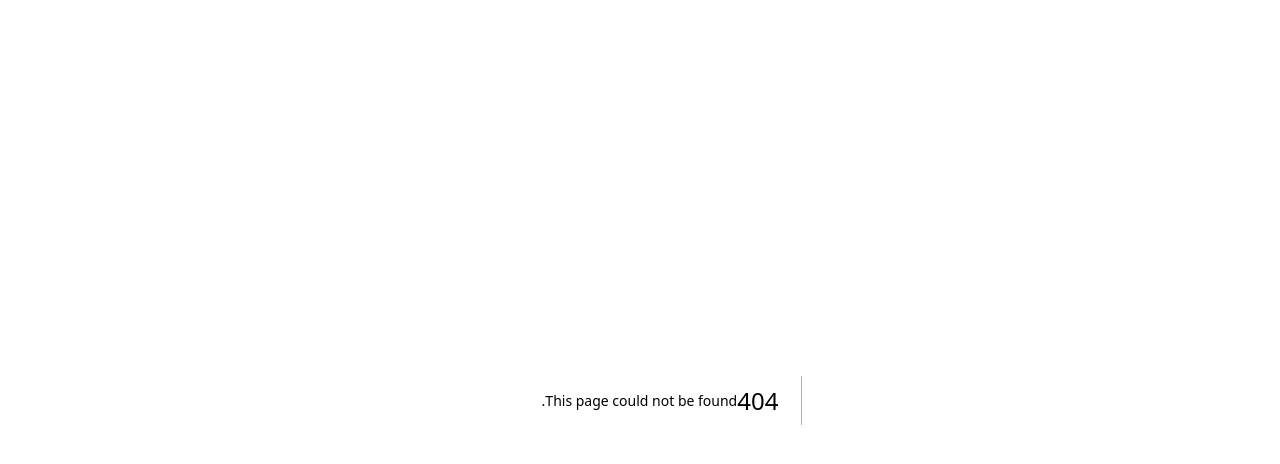
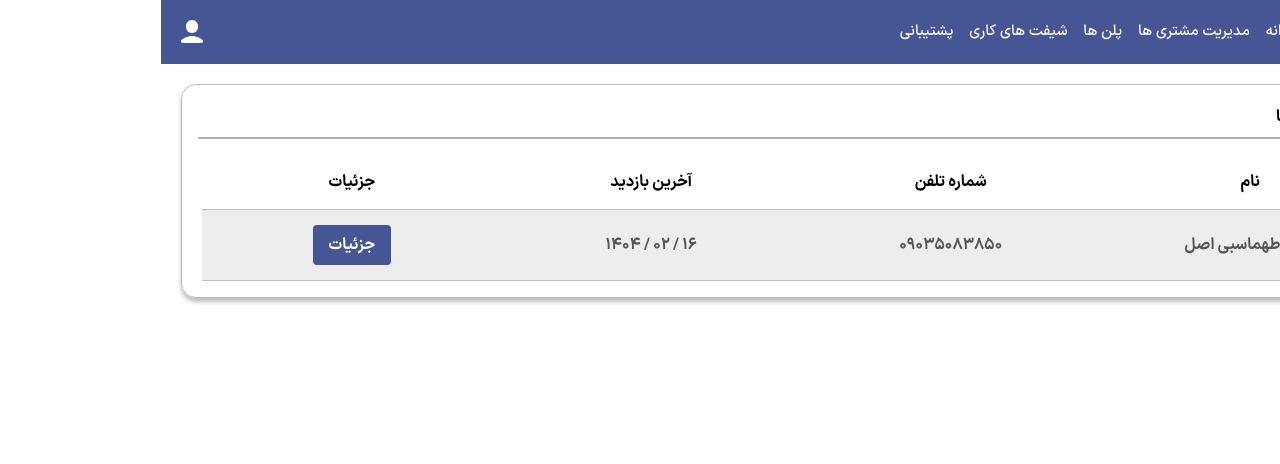
Before and after one commit to mobintahmasbi/sarevaght-front-end-nextjs, a Next.js app: page /panel/customer-list in a window 1280 px wide. Before the commit this address had no page. Shown: the top 464 px of the page. Built offline with nearby package versions, Linux system fonts and the light colour scheme.

Commit message:
create customer list in both sizes

```diff
--- a/src/app/components/panelHeader.tsx
+++ b/src/app/components/panelHeader.tsx
@@ -16,14 +16,18 @@ export default function PanelHeader() {
             <li className="me-4 cursor-pointer">
               <Link href={"/panel/dayli-reports"}>گزارش روزانه</Link>
             </li>
-            <li className="me-4 cursor-pointer">لیست مشتری ها</li>
+            <li className="me-4 cursor-pointer">
+              <Link href={"/panel/customer-list"}>مدیریت مشتری ها</Link>
+            </li>
             <li className="me-4 cursor-pointer">
               <Link href={"/panel/plans"}>پلن ها</Link>
             </li>
             <li className="me-4 cursor-pointer">
               <Link href={"/panel/set-timing"}>شیفت های کاری</Link>
             </li>
-            <li className="me-4 cursor-pointer">پشتیبانی</li>
+            <li className="cursor-pointer">
+              پشتیبانی
+            </li>
           </ul>
         </div>
         <Image src={userIcon} alt="user-icon" className="me-4 cursor-pointer" />
--- /dev/null
+++ b/src/app/panel/customer-list/page.tsx
@@ -0,0 +1,41 @@
+import PanelHeader from "@/app/components/panelHeader";
+
+export default function CustomerList() {
+  return (
+    <>
+      <PanelHeader />
+      <div className="w-full sm:px-5 px-3 my-5">
+        <div className="w-full main-border main-shadow py-1 rounded-[15px]">
+          <div className="w-full p-4">
+            <div className="ms-2 mb-2 font-bold">مدیریت مشتری ها</div>
+            <hr className="secondary-border" />
+          </div>
+          <div className="w-full sm:px-5 px-2 pb-3">
+            <table className="w-full border-collapse sm:table-fixed table-auto">
+              <thead>
+                <tr>
+                  <th>نام</th>
+                  <th className="sm:table-cell hidden">شماره تلفن</th>
+                  <th className="sm:table-cell hidden">آخرین بازدید</th>
+                  <th>جزئیات</th>
+                </tr>
+              </thead>
+              <tbody>
+                <tr>
+                  <td>مبین طهماسبی اصل</td>
+                  <td className="sm:table-cell hidden">09035083850</td>
+                  <td className="sm:table-cell hidden">16 / 02 / 1404</td>
+                  <td>
+                    <button className="bg-main-blue text-white px-4 py-2 rounded-[4px] cursor-pointer">
+                        جزئیات
+                    </button>
+                  </td>
+                </tr>
+              </tbody>
+            </table>
+          </div>
+        </div>
+      </div>
+    </>
+  );
+}
```
